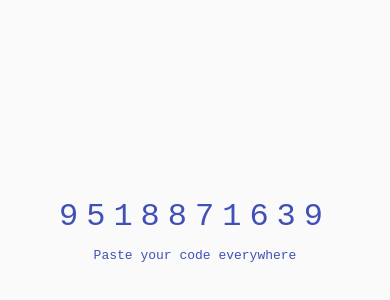
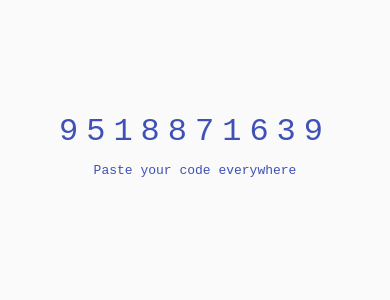
Before and after one commit to biqarar/0code, a plain HTML site: page index.html in a window 390 px wide. Shown: the part 140-440 px from the top of the page. Drawn offline with Linux system fonts and the light colour scheme.

Commit message:
add cover

```diff
--- a/index.html
+++ b/index.html
@@ -2,8 +2,8 @@
 <html prefix="og: http://ogp.me/ns#">
 <head>
   <meta charset="UTF-8"/>
-  <title>0Code</title>
-  <meta content="Need National Card ID? This is yours..." name="description"/>
+  <title>Your Code? My Code?</title>
+  <meta content="Need National Card ID? This is yours ..." name="description"/>
   <!--[if IE]><meta http-equiv="X-UA-Compatible" content="IE=edge,chrome=1"/><![endif]-->
   <meta content="width=device-width, initial-scale=1.0, minimum-scale=1.0, maximum-scale=1.1, user-scalable=0" name="viewport"/>
   <meta content="summary_large_image" name="twitter:card"/>
@@ -16,6 +16,9 @@
       min-height: 100%;
       margin: 0;
       background-color: #fafafa;
+      -webkit-user-select: none;
+      -moz-user-select: none;
+      user-select: none;
     }
     .text{
       color: #3f51b5;
@@ -30,8 +33,15 @@
       font-size: 5rem;
       letter-spacing: 1rem;
       word-break: break-all;
+      -webkit-user-select: all;
+      -moz-user-select: all;
+      user-select: all;
     }
     @media (max-width: 767px) {
+      .text{
+        padding-top: 30vh;
+      }
+
       #number{
         font-size: 2rem;
         letter-spacing: 0.5rem;
```
Also changed, not shown: cover.jpg (added).
